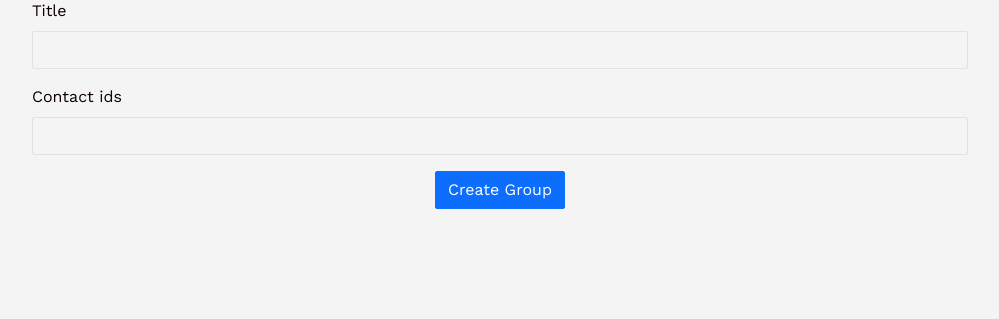
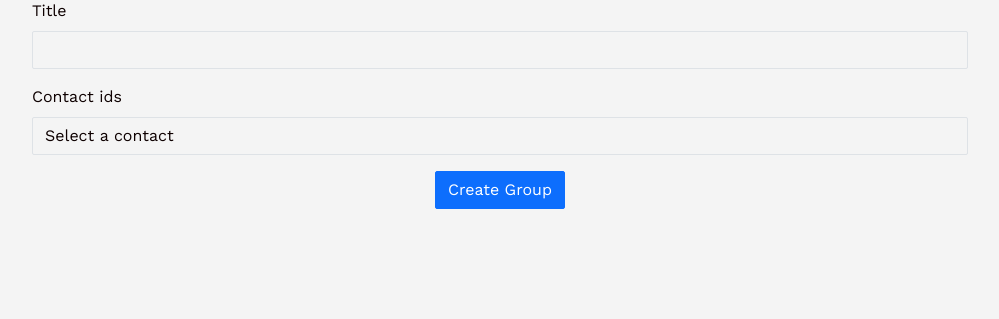
Before and after one commit to ANNEBORTOLI/timezone-app, a Rails app: page /groups/new in a window 1280 px wide. Shown: the part 155-474 px from the top of the page, without its empty margins (58-1057 px from the left). Run offline with Rails 7, Linux system fonts and the light colour scheme; a user stored in the database is signed in; style sheets or scripts are compiled from the project's sources; some libraries are stand-ins or nearby versions.

Commit message:
view groups solved

```diff
--- a/app/views/groups/new.html.erb
+++ b/app/views/groups/new.html.erb
@@ -3,7 +3,7 @@
     <h1 class= "my-4">Add a new Group</h1>
     <%= simple_form_for @group do |f| %>
       <%= f.input :title %>
-      <%= f.input :contact_ids, prompt: 'Select a contact'  %>
+      <%= f.input :contact_ids, collection: @connections, label_method: :full_name, prompt: 'Select a contact'  %>
       <div class= "d-flex justify-content-center gap-3">
         <%= f.button :submit, class: "btn btn-primary" %>
       </div>
```
